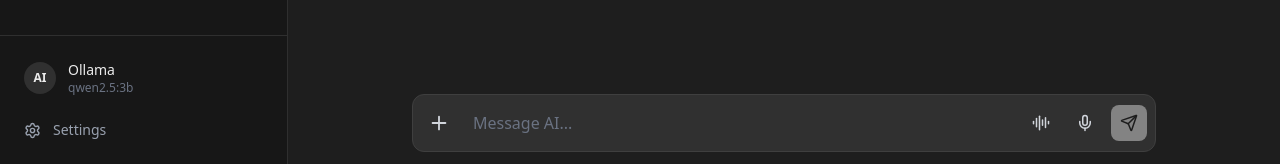
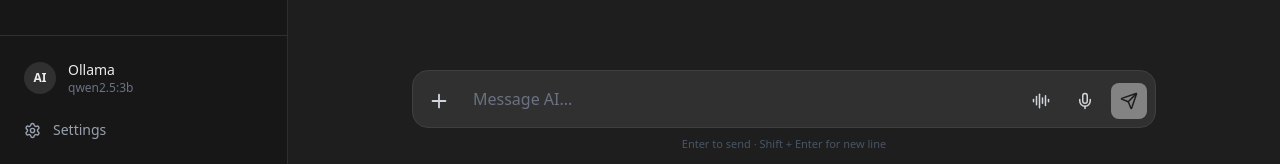
Before and after one commit to Madesh-cse/AI-Chat-Assistant-Frontend, a Next.js app: page / in a window 1280 px wide. Shown: the part 636-800 px from the top of the page. Built offline with nearby package versions, Linux system fonts and the light colour scheme; no server answers.

Commit message:
format a chatInput for imput

```diff
--- a/components/chat/ChatInput.tsx
+++ b/components/chat/ChatInput.tsx
@@ -1,6 +1,6 @@
 "use client";
 
-import { useRef, useState } from "react";
+import { useRef, useState, useEffect } from "react";
 import {
   Send,
   Plus,
@@ -31,16 +31,62 @@ export default function ChatInput({
     useRef<HTMLInputElement>(null);
 
   const textInputRef =
-    useRef<HTMLInputElement>(null);
+    useRef<HTMLTextAreaElement>(null);
+
+  // ==========================================
+  // AUTO RESIZE TEXTAREA
+  // ==========================================
+
+  function resizeTextarea() {
+    const textarea =
+      textInputRef.current;
+
+    if (!textarea) {
+      return;
+    }
+
+    // Reset height first so shrinking works
+    textarea.style.height = "auto";
+
+    // Maximum height
+    const maxHeight = 200;
+
+    const newHeight = Math.min(
+      textarea.scrollHeight,
+      maxHeight,
+    );
+
+    textarea.style.height =
+      `${newHeight}px`;
+
+    // Enable scrolling only after max height
+    textarea.style.overflowY =
+      textarea.scrollHeight > maxHeight
+        ? "auto"
+        : "hidden";
+  }
+
+  // Resize whenever text changes
+  useEffect(() => {
+    resizeTextarea();
+  }, [text]);
+
+  // ==========================================
+  // SUBMIT
+  // ==========================================
 
   function submit() {
-    const cleanText = text.trim();
+    const cleanText =
+      text.trim();
 
     if (!cleanText && !file) {
       return;
     }
 
-    onSend(cleanText, file);
+    onSend(
+      cleanText,
+      file,
+    );
 
     setText("");
     setFile(null);
@@ -48,7 +94,69 @@ export default function ChatInput({
     if (fileInputRef.current) {
       fileInputRef.current.value = "";
     }
+
+    // Reset textarea after sending
+    requestAnimationFrame(() => {
+      const textarea =
+        textInputRef.current;
+
+      if (!textarea) {
+        return;
+      }
+
+      textarea.style.height =
+        "auto";
+
+      textarea.style.overflowY =
+        "hidden";
+    });
   }
+
+  // ==========================================
+  // TEXT CHANGE
+  // ==========================================
+
+  function handleTextChange(
+    event: React.ChangeEvent<HTMLTextAreaElement>,
+  ) {
+    setText(event.target.value);
+
+    // Resize immediately for typing/pasting
+    requestAnimationFrame(() => {
+      resizeTextarea();
+    });
+  }
+
+  // ==========================================
+  // KEYBOARD
+  // ==========================================
+
+  function handleKeyDown(
+    event: React.KeyboardEvent<HTMLTextAreaElement>,
+  ) {
+    // Enter = send
+    // Shift + Enter = new line
+
+    if (
+      event.key === "Enter" &&
+      !event.shiftKey
+    ) {
+      event.preventDefault();
+
+      if (!loading) {
+        submit();
+      }
+
+      return;
+    }
+
+    // Shift + Enter
+    // Let browser insert newline normally
+  }
+
+  // ==========================================
+  // VOICE TRANSCRIPT
+  // ==========================================
 
   function handleVoiceTranscript(
     transcript: string,
@@ -61,7 +169,11 @@ export default function ChatInput({
     }
 
     if (voiceMode) {
-      onSend(cleanTranscript, null);
+      onSend(
+        cleanTranscript,
+        null,
+      );
+
       return;
     }
 
@@ -76,8 +188,15 @@ export default function ChatInput({
       return `${current} ${cleanTranscript}`;
     });
 
-    textInputRef.current?.focus();
+    requestAnimationFrame(() => {
+      textInputRef.current?.focus();
+      resizeTextarea();
+    });
   }
+
+  // ==========================================
+  // FILE CHANGE
+  // ==========================================
 
   function handleFileChange(
     event: React.ChangeEvent<HTMLInputElement>,
@@ -89,6 +208,7 @@ export default function ChatInput({
       return;
     }
 
+    // PDF only
     if (
       selectedFile.type !==
       "application/pdf"
@@ -102,10 +222,14 @@ export default function ChatInput({
       return;
     }
 
+    // 10 MB limit
     const maxSize =
       10 * 1024 * 1024;
 
-    if (selectedFile.size > maxSize) {
+    if (
+      selectedFile.size >
+      maxSize
+    ) {
       alert(
         "PDF must be smaller than 10 MB.",
       );
@@ -116,7 +240,16 @@ export default function ChatInput({
     }
 
     setFile(selectedFile);
+
+    // Focus textarea
+    requestAnimationFrame(() => {
+      textInputRef.current?.focus();
+    });
   }
+
+  // ==========================================
+  // REMOVE FILE
+  // ==========================================
 
   function removeFile() {
     setFile(null);
@@ -124,11 +257,17 @@ export default function ChatInput({
     if (fileInputRef.current) {
       fileInputRef.current.value = "";
     }
+
+    textInputRef.current?.focus();
   }
 
   return (
     <div className="pt-2 pb-3 bg-[#1e1e1e]">
       <div className="max-w-3xl mx-auto px-3">
+
+        {/* ======================================
+            FILE PREVIEW
+        ====================================== */}
 
         {file && (
           <div className="mb-2">
@@ -180,20 +319,29 @@ export default function ChatInput({
           </div>
         )}
 
+        {/* ======================================
+            CHAT INPUT
+        ====================================== */}
+
         <div
           className="
             flex
             gap-2
-            items-center
+            items-end
             bg-[#303030]
-            rounded-xl
-            p-2
+            rounded-2xl
+            px-2
+            py-2
             border
             border-[#3f3f3f]
+            focus-within:border-[#555]
+            transition
           "
         >
 
-          {/* PDF */}
+          {/* ====================================
+              PDF INPUT
+          ==================================== */}
 
           <input
             ref={fileInputRef}
@@ -216,6 +364,7 @@ export default function ChatInput({
               justify-center
               w-9
               h-9
+              shrink-0
               rounded-lg
               text-gray-300
               hover:bg-[#404040]
@@ -228,23 +377,17 @@ export default function ChatInput({
             <Plus size={22} />
           </button>
 
-          {/* Text */}
+          {/* ====================================
+              AUTO GROW TEXTAREA
+          ==================================== */}
 
-          <input
+          <textarea
             ref={textInputRef}
             value={text}
-            onChange={(event) =>
-              setText(event.target.value)
-            }
-            onKeyDown={(event) => {
-              if (
-                event.key === "Enter" &&
-                !event.shiftKey
-              ) {
-                event.preventDefault();
-                submit();
-              }
-            }}
+            onChange={handleTextChange}
+            onKeyDown={handleKeyDown}
+            disabled={loading}
+            rows={1}
             placeholder={
               file
                 ? "Ask something about this PDF..."
@@ -252,19 +395,30 @@ export default function ChatInput({
                   ? "Voice mode is active..."
                   : "Message AI..."
             }
-            disabled={loading}
             className="
               flex-1
+              min-w-0
               bg-transparent
               text-white
-              p-2
+              resize-none
               outline-none
+              border-none
+              px-2
+              py-2
+              leading-6
               placeholder:text-gray-500
-              min-w-0
+              max-h-[200px]
+              overflow-y-hidden
+
+              scrollbar-thin
+              scrollbar-thumb-[#555]
+              scrollbar-track-transparent
             "
           />
 
-          {/* Voice mode */}
+          {/* ====================================
+              VOICE MODE
+          ==================================== */}
 
           <button
             type="button"
@@ -285,6 +439,7 @@ export default function ChatInput({
               justify-center
               w-9
               h-9
+              shrink-0
               rounded-lg
               transition
 
@@ -301,7 +456,9 @@ export default function ChatInput({
             <AudioLines size={18} />
           </button>
 
-          {/* Microphone */}
+          {/* ====================================
+              MICROPHONE
+          ==================================== */}
 
           <VoiceButton
             onTranscript={
@@ -311,7 +468,9 @@ export default function ChatInput({
             autoStart={voiceMode}
           />
 
-          {/* Send */}
+          {/* ====================================
+              SEND
+          ==================================== */}
 
           <button
             type="button"
@@ -327,17 +486,36 @@ export default function ChatInput({
               rounded-lg
               w-9
               h-9
+              shrink-0
               flex
               items-center
               justify-center
               disabled:opacity-40
               disabled:cursor-not-allowed
               transition
+              hover:bg-gray-200
             "
           >
             <Send size={18} />
           </button>
+
         </div>
+
+        {/* ======================================
+            HELPER TEXT
+        ====================================== */}
+
+        <p
+          className="
+            text-center
+            text-[11px]
+            text-gray-600
+            mt-2
+          "
+        >
+          Enter to send · Shift + Enter for new line
+        </p>
+
       </div>
     </div>
   );
```
